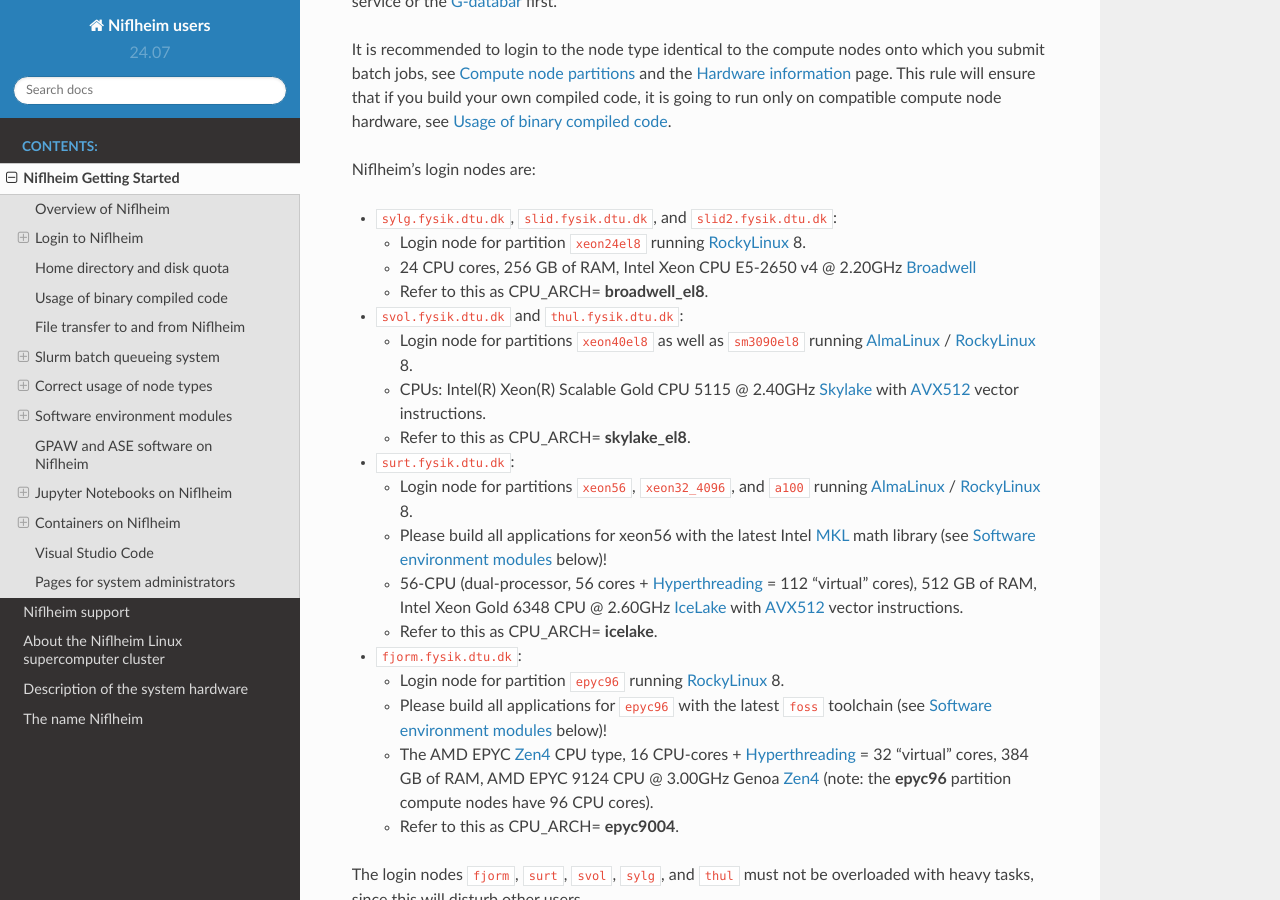
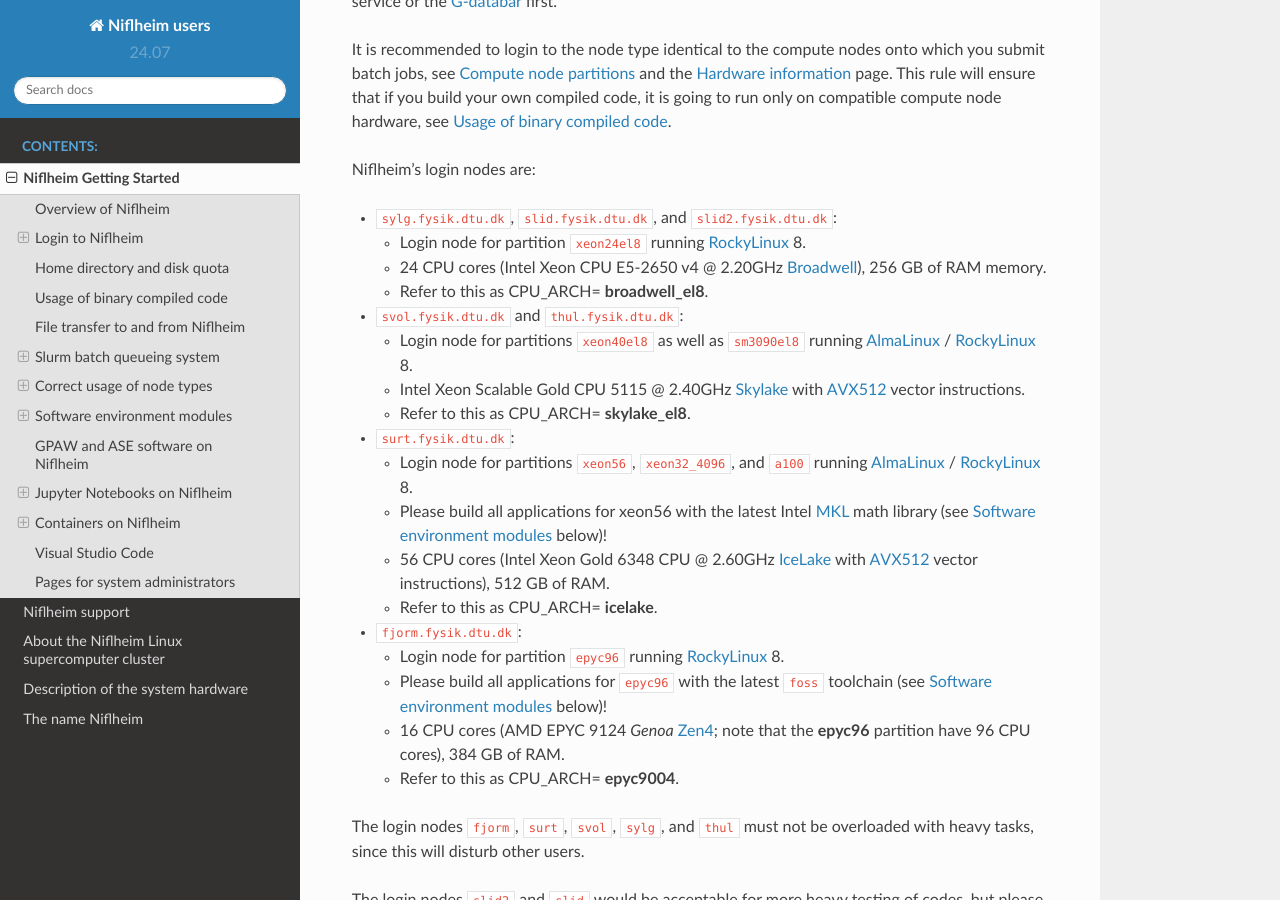
Before and after one commit to OleHolmNielsen/Niflheim_users, a Sphinx documentation site: the page built from docs/Niflheim_Getting_Started.rst, in a window 1280 px wide and 900 px high, scrolled down 666 px. Built offline with Sphinx 7.4.7 and the Read the Docs theme 2.0.0, drawn with Linux system fonts in a browser that asks for light colours.

Commit message:
Minor edit

```diff
--- a/docs/Niflheim_Getting_Started.rst
+++ b/docs/Niflheim_Getting_Started.rst
@@ -48,29 +48,27 @@ Niflheim's login nodes are:
 * ``sylg.fysik.dtu.dk``, ``slid.fysik.dtu.dk``, and ``slid2.fysik.dtu.dk``:
 
   * Login node for partition ``xeon24el8`` running RockyLinux_ 8.
-  * 24 CPU cores, 256 GB of RAM, Intel Xeon CPU E5-2650 v4 @ 2.20GHz Broadwell_
+  * 24 CPU cores (Intel Xeon CPU E5-2650 v4 @ 2.20GHz Broadwell_), 256 GB of RAM memory.
   * Refer to this as CPU_ARCH= **broadwell_el8**.
 
 * ``svol.fysik.dtu.dk`` and ``thul.fysik.dtu.dk``:
 
   * Login node for partitions ``xeon40el8`` as well as ``sm3090el8`` running AlmaLinux_ / RockyLinux_ 8.
-  * CPUs: Intel(R) Xeon(R) Scalable Gold CPU 5115 @ 2.40GHz Skylake_ with AVX512_ vector instructions.
+  * Intel Xeon Scalable Gold CPU 5115 @ 2.40GHz Skylake_ with AVX512_ vector instructions.
   * Refer to this as CPU_ARCH= **skylake_el8**.
 
 * ``surt.fysik.dtu.dk``:
 
   * Login node for partitions ``xeon56``, ``xeon32_4096``, and ``a100`` running AlmaLinux_ / RockyLinux_ 8.
   * Please build all applications for xeon56 with the latest Intel MKL_ math library (see `Software environment modules`_ below)!
-  * 56-CPU (dual-processor, 56 cores + Hyperthreading_ = 112 "virtual" cores), 512 GB of RAM,
-    Intel Xeon Gold 6348 CPU @ 2.60GHz IceLake_ with AVX512_ vector instructions.
+  * 56 CPU cores (Intel Xeon Gold 6348 CPU @ 2.60GHz IceLake_ with AVX512_ vector instructions), 512 GB of RAM.
   * Refer to this as CPU_ARCH= **icelake**.
 
 * ``fjorm.fysik.dtu.dk``:
 
   * Login node for partition ``epyc96`` running RockyLinux_ 8.
   * Please build all applications for ``epyc96`` with the latest ``foss`` toolchain (see `Software environment modules`_ below)!
-  * The AMD EPYC Zen4_ CPU type, 16 CPU-cores + Hyperthreading_ = 32 "virtual" cores, 384 GB of RAM,
-    AMD EPYC 9124 CPU @ 3.00GHz Genoa Zen4_ (note: the **epyc96** partition compute nodes have 96 CPU cores).
+  * 16 CPU cores (AMD EPYC 9124 *Genoa* Zen4_; note that the **epyc96** partition have 96 CPU cores), 384 GB of RAM.
   * Refer to this as CPU_ARCH= **epyc9004**.
 
 The login nodes ``fjorm``, ``surt``, ``svol``, ``sylg``, and ``thul`` must not be overloaded with heavy tasks, since this will disturb other users.
```
